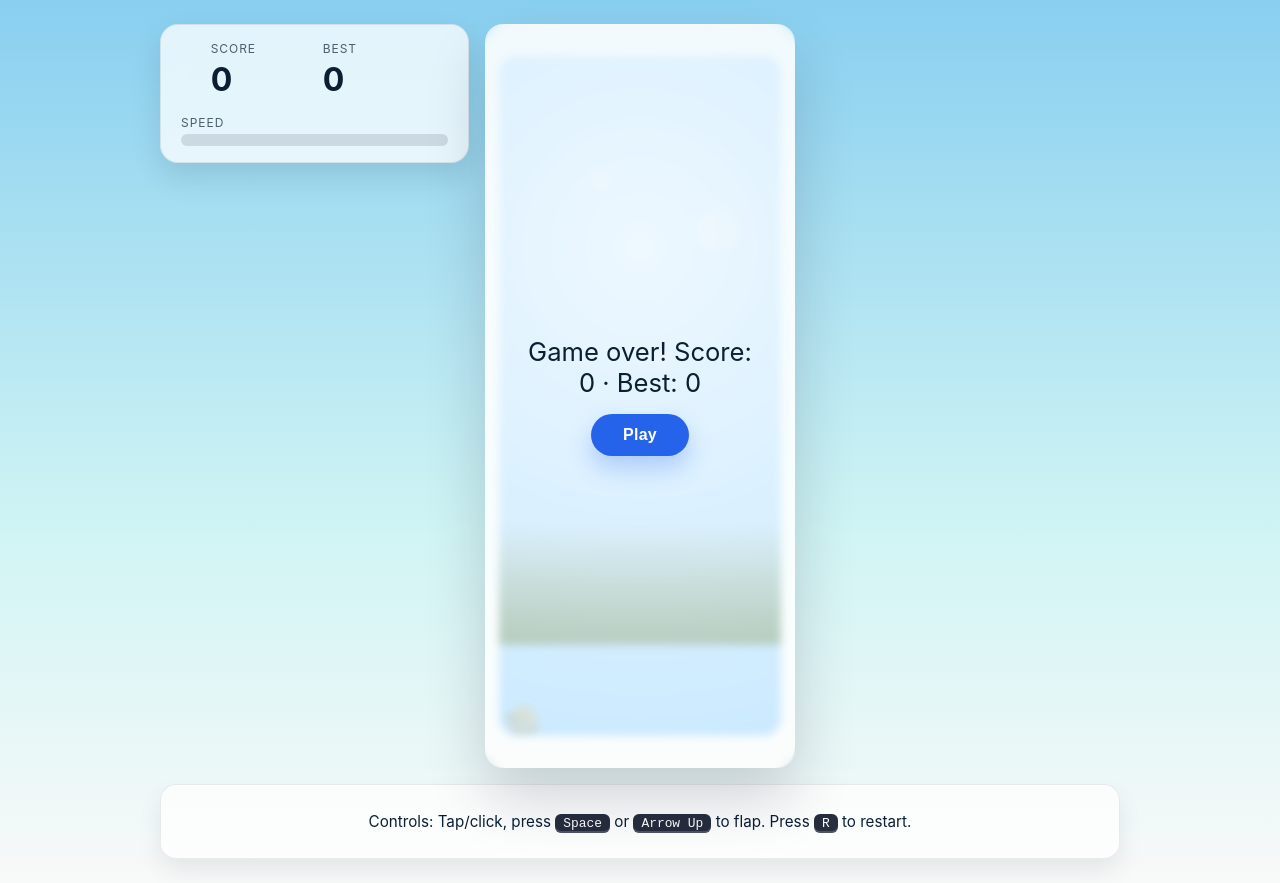
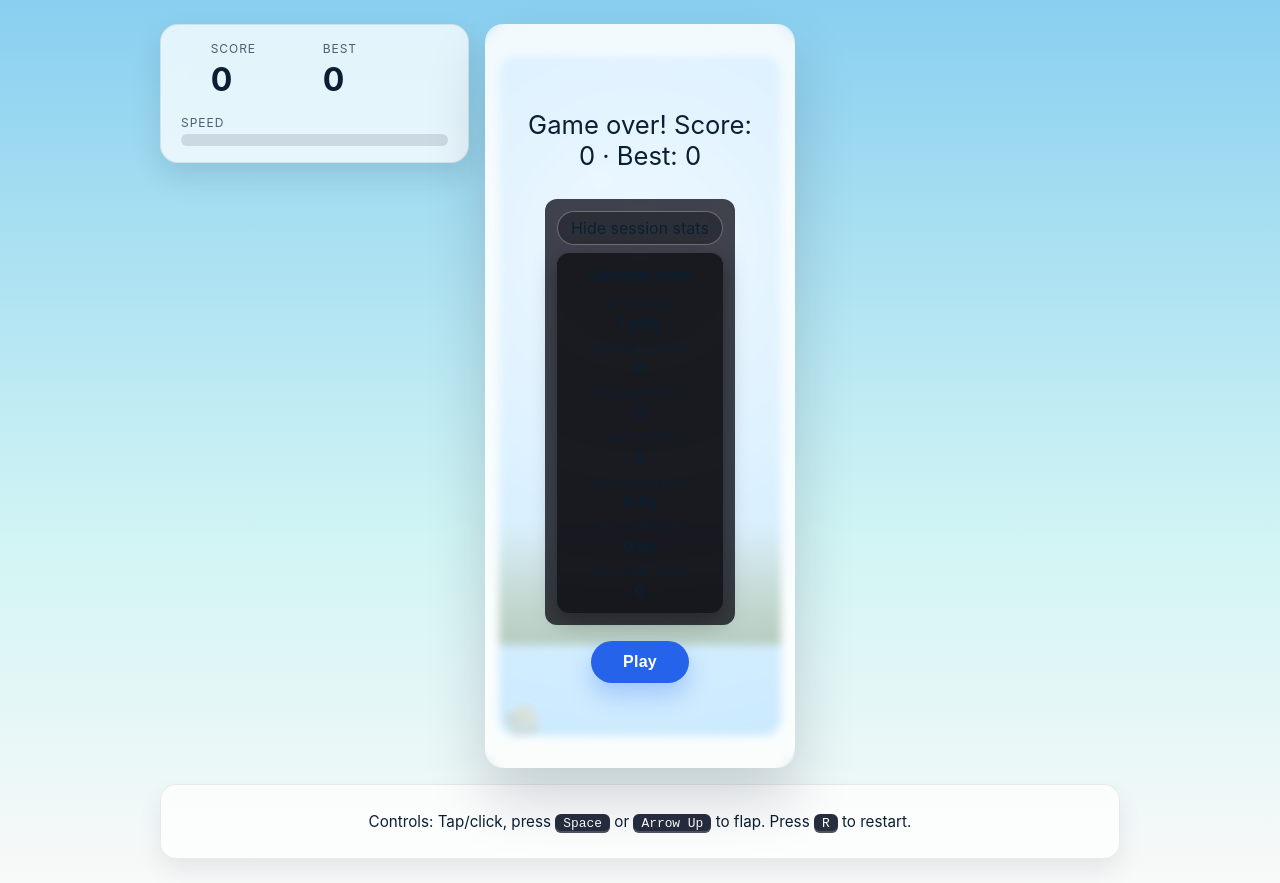
Before and after one commit to Alex-Unnippillil/flappy-bird, a website built with Vite: page index.html in a window 1280 px wide. Both pictures are taken after a click on the button "Play". Built offline with nearby package versions, Linux system fonts and the light colour scheme.

Commit message:
Add HUD session stats panel with tracking and tests

```diff
--- a/index.html
+++ b/index.html
@@ -37,6 +37,7 @@
         <canvas id="gameCanvas" aria-describedby="gameMessage"></canvas>
         <div id="gameOverlay" class="game-overlay" aria-live="assertive">
           <p id="gameMessage" class="game-message">Tap or press Space to start</p>
+          <div id="sessionStats" class="session-stats" hidden></div>
           <button id="startButton" type="button" class="game-button">Play</button>
         </div>
       </section>
--- a/src/game/systems/loop.js
+++ b/src/game/systems/loop.js
@@ -2,6 +2,7 @@ import { Bird, Pipe } from "../entities/index.js";
 import { CONFIG, resetGameState, persistBestScore } from "./state.js";
 import { createThreeRenderer } from "../../rendering/three/renderer.js";
 import { createHudController } from "../../rendering/index.js";
+import { HUD_GAME_OVER } from "../../hud/components/SessionStats.ts";
 
 let state = null;
 let renderer = null;
@@ -95,6 +96,9 @@ function prepareRound() {
   ensureRenderer();
 
   resetGameState(state);
+  state.sessionStats.attempts += 1;
+  state.sessionStats.lastScore = 0;
+  state.sessionStats.lastDurationMs = 0;
   state.bird = new Bird(80, state.playfieldHeight / 2, {
     width: 38,
     height: 26,
@@ -122,8 +126,34 @@ function endRound() {
   state.awaitingStart = true;
   syncHighScore();
   refreshHud();
+  state.sessionStats.lastScore = state.score;
+  state.sessionStats.lastDurationMs = state.roundDurationMs;
+  state.sessionStats.totalScore += state.score;
+  state.sessionStats.totalDurationMs += state.roundDurationMs;
+  state.sessionStats.bestScore = Math.max(
+    state.sessionStats.bestScore,
+    state.score
+  );
   if (hud) {
     hud.showGameOver(state.score, state.bestScore);
+  }
+  if (typeof window !== "undefined") {
+    const attempts = state.sessionStats.attempts;
+    window.dispatchEvent(
+      new CustomEvent(HUD_GAME_OVER, {
+        detail: {
+          attempts,
+          averageScore:
+            attempts > 0 ? state.sessionStats.totalScore / attempts : 0,
+          averageDurationMs:
+            attempts > 0 ? state.sessionStats.totalDurationMs / attempts : 0,
+          lastScore: state.sessionStats.lastScore,
+          lastDurationMs: state.sessionStats.lastDurationMs,
+          sessionBest: state.sessionStats.bestScore,
+          bestScore: state.bestScore,
+        },
+      })
+    );
   }
   if (renderer) {
     renderer.markGameOver();
@@ -142,6 +172,7 @@ function update(timestamp) {
   const deltaMs = Math.min(now - state.lastTimestamp, 1000 / 15);
   state.lastTimestamp = now;
   const delta = deltaMs / (1000 / 60);
+  state.roundDurationMs += deltaMs;
 
   state.spawnTimer += deltaMs;
   if (state.spawnTimer >= CONFIG.pipeIntervalMs) {
--- a/src/game/systems/state.js
+++ b/src/game/systems/state.js
@@ -41,6 +41,15 @@ export function createGameState(canvas, prng = createDeterministicPrng()) {
     lastTimestamp: null,
     spawnTimer: 0,
     ui: null,
+    roundDurationMs: 0,
+    sessionStats: {
+      attempts: 0,
+      totalScore: 0,
+      totalDurationMs: 0,
+      lastScore: 0,
+      lastDurationMs: 0,
+      bestScore: 0,
+    },
   };
 }
 
@@ -58,6 +67,7 @@ export function resetGameState(state) {
   state.animationFrameId = null;
   state.spawnTimer = 0;
   state.lastTimestamp = null;
+  state.roundDurationMs = 0;
   if (state.prng && typeof state.prng.reset === "function") {
     state.prng.reset();
   }
--- /dev/null
+++ b/src/hud/components/SessionStats.ts
@@ -0,0 +1,290 @@
+import "../styles/session-stats.css";
+
+export const HUD_GAME_OVER = "HUD_GAME_OVER" as const;
+
+export interface SessionStatsDetail {
+  attempts: number;
+  averageScore: number;
+  averageDurationMs: number;
+  lastScore: number;
+  lastDurationMs: number;
+  sessionBest: number;
+  bestScore: number;
+}
+
+interface SessionStatsOptions {
+  root?: HTMLElement | string | null;
+  toggleLabel?: string;
+  expandedLabel?: string;
+}
+
+type StatKey =
+  | "attempts"
+  | "averageScore"
+  | "sessionBest"
+  | "lastScore"
+  | "averageDurationMs"
+  | "lastDurationMs"
+  | "bestScore";
+
+const STAT_CONFIG: Array<{
+  key: StatKey;
+  label: string;
+  format(detail: SessionStatsDetail): string;
+}> = [
+  {
+    key: "attempts",
+    label: "Attempts",
+    format: (detail) => formatCount(detail.attempts, "play"),
+  },
+  {
+    key: "averageScore",
+    label: "Average score",
+    format: (detail) => formatNumber(detail.averageScore),
+  },
+  {
+    key: "sessionBest",
+    label: "Session best",
+    format: (detail) => formatNumber(detail.sessionBest),
+  },
+  {
+    key: "lastScore",
+    label: "Last score",
+    format: (detail) => formatNumber(detail.lastScore),
+  },
+  {
+    key: "averageDurationMs",
+    label: "Avg survival",
+    format: (detail) => formatDuration(detail.averageDurationMs),
+  },
+  {
+    key: "lastDurationMs",
+    label: "Last survival",
+    format: (detail) => formatDuration(detail.lastDurationMs),
+  },
+  {
+    key: "bestScore",
+    label: "All-time best",
+    format: (detail) => formatNumber(detail.bestScore),
+  },
+];
+
+function formatNumber(value: number): string {
+  if (!Number.isFinite(value) || Number.isNaN(value)) {
+    return "—";
+  }
+  const formatter = new Intl.NumberFormat(undefined, {
+    maximumFractionDigits: value % 1 === 0 ? 0 : 1,
+  });
+  return formatter.format(value);
+}
+
+function formatCount(count: number, noun: string): string {
+  if (!Number.isFinite(count) || count <= 0) {
+    return `No ${noun}s yet`;
+  }
+  const formatter = new Intl.NumberFormat();
+  const label = count === 1 ? noun : `${noun}s`;
+  return `${formatter.format(count)} ${label}`;
+}
+
+function formatDuration(milliseconds: number): string {
+  if (!Number.isFinite(milliseconds) || milliseconds <= 0) {
+    return "—";
+  }
+  const seconds = milliseconds / 1000;
+  if (seconds < 10) {
+    return `${seconds.toFixed(1)}s`;
+  }
+  if (seconds < 120) {
+    return `${Math.round(seconds)}s`;
+  }
+  const minutes = Math.floor(seconds / 60);
+  const remaining = Math.round(seconds % 60)
+    .toString()
+    .padStart(2, "0");
+  return `${minutes}:${remaining} min`;
+}
+
+function resolveRoot(root?: HTMLElement | string | null): HTMLElement | null {
+  if (!root) {
+    return document.querySelector<HTMLElement>("#sessionStats");
+  }
+  if (typeof root === "string") {
+    return document.querySelector<HTMLElement>(root);
+  }
+  return root;
+}
+
+export class SessionStatsPanel {
+  private readonly root: HTMLElement | null;
+
+  private readonly toggle: HTMLButtonElement;
+
+  private readonly panel: HTMLDivElement;
+
+  private readonly list: HTMLDListElement;
+
+  private expanded = false;
+
+  private hasData = false;
+
+  constructor(options: SessionStatsOptions = {}) {
+    this.root = resolveRoot(options.root ?? null);
+    this.toggle = document.createElement("button");
+    this.panel = document.createElement("div");
+    this.list = document.createElement("dl");
+
+    if (!this.root) {
+      return;
+    }
+
+    const toggleLabel = options.toggleLabel ?? "Show session stats";
+    const expandedLabel = options.expandedLabel ?? "Hide session stats";
+    const panelId = `${this.root.id || "session-stats"}-panel`;
+
+    this.root.classList.add("session-stats");
+    this.root.setAttribute("data-state", "idle");
+    this.root.hidden = true;
+
+    this.toggle.className = "session-stats__toggle";
+    this.toggle.type = "button";
+    this.toggle.textContent = toggleLabel;
+    this.toggle.setAttribute("aria-expanded", "false");
+    this.toggle.setAttribute("aria-controls", panelId);
+    this.toggle.disabled = true;
+
+    this.panel.className = "session-stats__panel";
+    this.panel.id = panelId;
+    this.panel.hidden = true;
+    this.panel.setAttribute("role", "group");
+    this.panel.setAttribute("tabindex", "-1");
+
+    const heading = document.createElement("h2");
+    heading.className = "session-stats__title";
+    heading.textContent = "Session stats";
+
+    this.list.className = "session-stats__list";
+
+    this.panel.append(heading, this.list);
+    this.root.append(this.toggle, this.panel);
+
+    const updateToggleLabel = () => {
+      this.toggle.textContent = this.expanded ? expandedLabel : toggleLabel;
+    };
+
+    const collapsePanel = () => {
+      this.expanded = false;
+      this.panel.hidden = true;
+      this.toggle.setAttribute("aria-expanded", "false");
+      this.root?.setAttribute("data-state", this.hasData ? "ready" : "idle");
+      updateToggleLabel();
+    };
+
+    const expandPanel = (shouldFocus = true) => {
+      if (!this.hasData) return;
+      this.expanded = true;
+      this.panel.hidden = false;
+      this.toggle.setAttribute("aria-expanded", "true");
+      this.root?.setAttribute("data-state", "open");
+      updateToggleLabel();
+      if (shouldFocus) {
+        requestAnimationFrame(() => this.panel.focus());
+      }
+    };
+
+    const togglePanel = () => {
+      if (this.expanded) {
+        collapsePanel();
+        requestAnimationFrame(() => this.toggle.focus());
+      } else {
+        expandPanel();
+      }
+    };
+
+    this.toggle.addEventListener("click", togglePanel);
+    this.toggle.addEventListener("keydown", (event) => {
+      if (event.key === "ArrowDown" && !this.expanded) {
+        event.preventDefault();
+        expandPanel();
+      }
+    });
+
+    this.panel.addEventListener("keydown", (event) => {
+      if (event.key === "Escape") {
+        event.preventDefault();
+        collapsePanel();
+        requestAnimationFrame(() => this.toggle.focus());
+      }
+    });
+
+    window.addEventListener(HUD_GAME_OVER, (event: Event) => {
+      const customEvent = event as CustomEvent<SessionStatsDetail>;
+      const firstUpdate = !this.hasData;
+      this.applyStats(customEvent.detail);
+      if (firstUpdate && !this.expanded) {
+        expandPanel(false);
+      }
+    });
+
+    // expose for internal reuse
+    this.expand = expandPanel;
+    this.collapse = collapsePanel;
+    this.updateToggleLabel = updateToggleLabel;
+  }
+
+  // Methods assigned within constructor
+  private expand: (shouldFocus?: boolean) => void = () => {};
+
+  private collapse: () => void = () => {};
+
+  private updateToggleLabel: () => void = () => {};
+
+  applyStats(detail?: SessionStatsDetail) {
+    if (!this.root || !detail) return;
+
+    if (!this.hasData) {
+      this.root.hidden = false;
+      this.toggle.disabled = false;
+      this.hasData = true;
+      this.root.setAttribute("data-state", "ready");
+      this.updateToggleLabel();
+    }
+
+    this.list.textContent = "";
+
+    for (const stat of STAT_CONFIG) {
+      const wrapper = document.createElement("div");
+      wrapper.className = "session-stats__item";
+      wrapper.dataset.stat = stat.key;
+
+      const term = document.createElement("dt");
+      term.className = "session-stats__label";
+      term.textContent = stat.label;
+
+      const description = document.createElement("dd");
+      description.className = "session-stats__value";
+      description.textContent = stat.format(detail);
+
+      wrapper.append(term, description);
+      this.list.append(wrapper);
+    }
+
+    this.root.dispatchEvent(
+      new CustomEvent("sessionstatsupdate", {
+        bubbles: true,
+        detail,
+      })
+    );
+
+    if (this.expanded) {
+      requestAnimationFrame(() => this.panel.focus());
+    }
+  }
+}
+
+export function initSessionStats(options?: SessionStatsOptions): SessionStatsPanel {
+  return new SessionStatsPanel(options);
+}
+
+export default SessionStatsPanel;
--- /dev/null
+++ b/src/hud/styles/session-stats.css
@@ -0,0 +1,106 @@
+.session-stats {
+  display: flex;
+  flex-direction: column;
+  gap: 0.5rem;
+  margin-block: 0.75rem 0;
+  padding: 0.75rem;
+  border-radius: 0.75rem;
+  background-color: rgba(17, 17, 26, 0.82);
+  background: color-mix(
+    in srgb,
+    var(--hud-panel-bg, rgba(17, 17, 26, 0.75)) 85%,
+    #1e1e2c 15%
+  );
+  color: inherit;
+}
+
+.session-stats[data-state="idle"] {
+  display: none;
+}
+
+.session-stats__toggle {
+  align-self: flex-start;
+  padding: 0.35rem 0.85rem;
+  border-radius: 999px;
+  border: 1px solid rgba(255, 255, 255, 0.3);
+  background-color: rgba(12, 12, 18, 0.35);
+  color: inherit;
+  font: inherit;
+  cursor: pointer;
+  transition: background-color 160ms ease, border-color 160ms ease;
+}
+
+.session-stats__toggle:focus-visible {
+  outline: 2px solid #6dd0ff;
+  outline-offset: 2px;
+}
+
+.session-stats__toggle:hover,
+.session-stats__toggle:focus-visible {
+  background-color: rgba(24, 24, 36, 0.75);
+  border-color: rgba(255, 255, 255, 0.6);
+}
+
+.session-stats__toggle:disabled {
+  cursor: not-allowed;
+  opacity: 0.65;
+}
+
+.session-stats__panel {
+  background-color: rgba(12, 12, 18, 0.75);
+  border-radius: 0.75rem;
+  padding: 0.75rem;
+  box-shadow: 0 0.5rem 1.5rem rgba(0, 0, 0, 0.35);
+  outline: none;
+}
+
+.session-stats__title {
+  margin: 0 0 0.75rem;
+  font-size: 1rem;
+  font-weight: 600;
+}
+
+.session-stats__list {
+  display: grid;
+  grid-template-columns: repeat(auto-fit, minmax(120px, 1fr));
+  gap: 0.5rem 1rem;
+  margin: 0;
+  padding: 0;
+}
+
+.session-stats__item {
+  display: flex;
+  flex-direction: column;
+  gap: 0.1rem;
+}
+
+.session-stats__label {
+  font-size: 0.75rem;
+  text-transform: uppercase;
+  letter-spacing: 0.05em;
+  opacity: 0.72;
+}
+
+.session-stats__value {
+  margin: 0;
+  font-size: 1rem;
+  font-weight: 600;
+}
+
+@media (max-width: 480px) {
+  .session-stats {
+    padding: 0.5rem;
+  }
+
+  .session-stats__panel {
+    padding: 0.5rem;
+  }
+
+  .session-stats__title {
+    font-size: 0.9rem;
+  }
+
+  .session-stats__value {
+    font-size: 0.95rem;
+  }
+}
--- a/src/main.js
+++ b/src/main.js
@@ -5,6 +5,7 @@ import {
   startGame,
   handleCanvasClick,
 } from "./game/systems/index.js";
+import { initSessionStats } from "./hud/components/SessionStats.ts";
 
 function bindInput(canvas) {
   const pressAction = (event) => {
@@ -88,6 +89,8 @@ function init() {
     },
   });
 
+  initSessionStats();
+
   bindInput(canvas);
   resizeCanvas(canvas);
   window.addEventListener("resize", () => resizeCanvas(canvas));
```
Also changed, not shown: src/hud/components/SessionStats.test.ts (added, +81 -0 lines).
